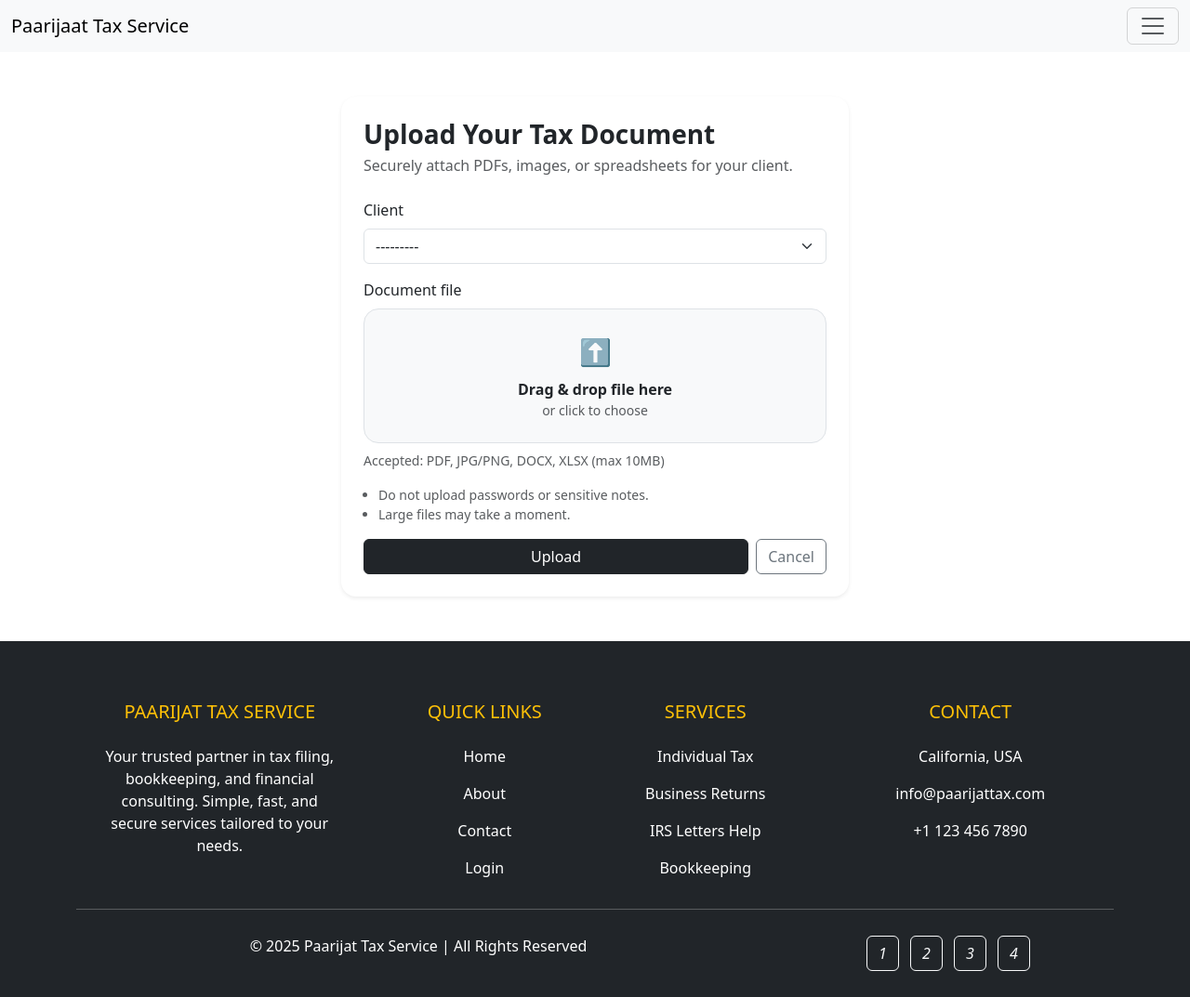
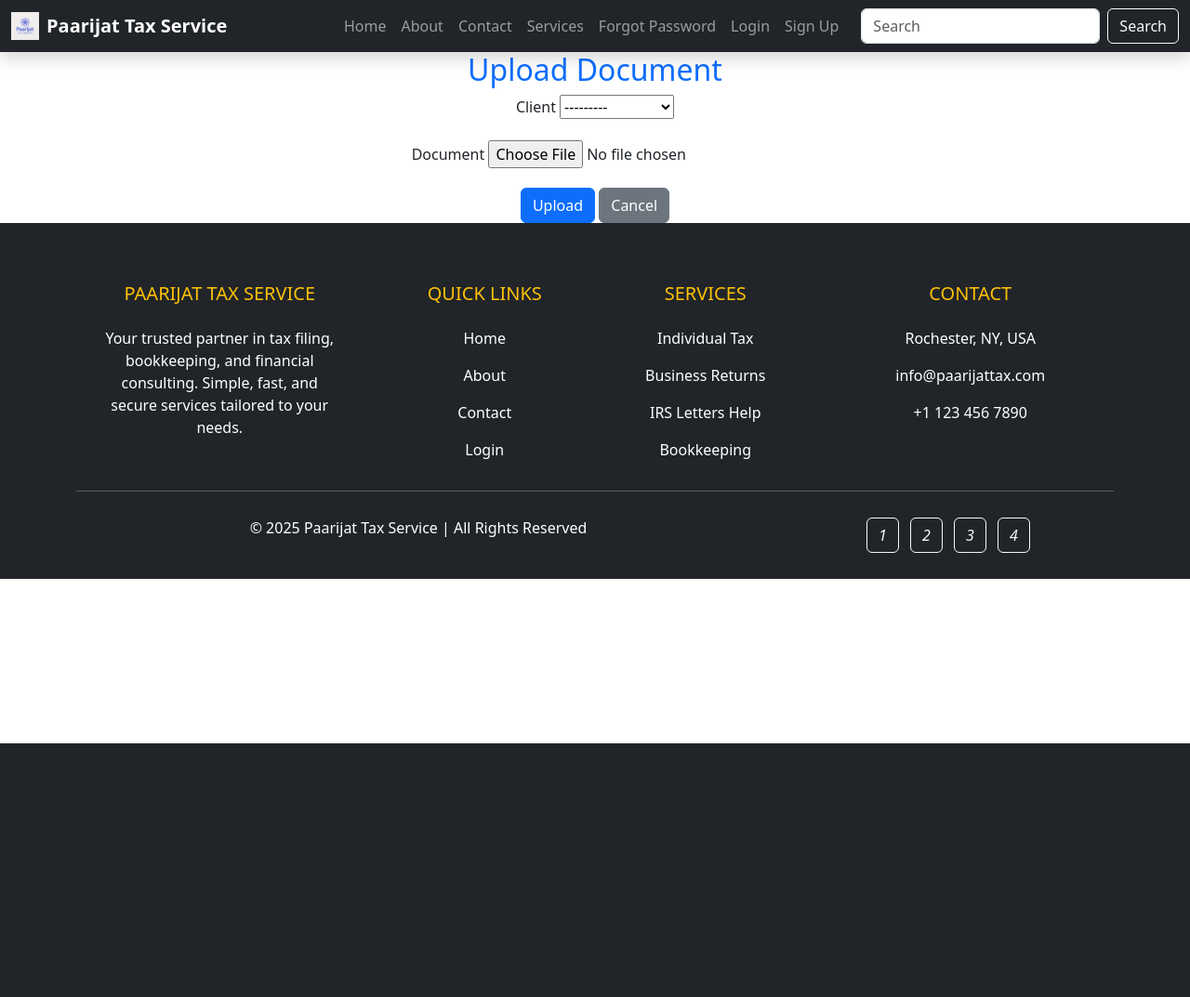
Before and after one commit to nrasaily/django-campstone-ch56, a Django app: page /upload/ in a window 1280 px wide. Shown: the whole page at 93% size. After the commit the page ends 800 px from the top, so only its background shows below. Run offline with Django 4.2, Linux system fonts and the light colour scheme; data comes from the database, SQL or seed files in the repository; both versions use the stored data as it was after the commit; parts of the project's set-up code (start-up, migrations or seed data) failed here and were passed over; some libraries are stand-ins or nearby versions.

Commit message:
small UI changes made

```diff
--- a/config/settings.py
+++ b/config/settings.py
@@ -146,6 +146,10 @@ DEFAULT_AUTO_FIELD = 'django.db.models.BigAutoField'
 ACCOUNT_SIGNUP_REDIRECT_URL ="/home/"
 LOGIN_REDIRECT_URL = "/home/"
 
+MEDIA_URL = "/media/"
+MEDIA_ROOT = BASE_DIR / "media"
+
+
 # Email setting for development- show email in the console.
 
 os.environ["SSL_CERT_FILE"] = certifi.where()
--- a/templates/base.html
+++ b/templates/base.html
@@ -55,7 +55,7 @@
 
         <div class="col-md-4 col-lg-3 col-xl-3 mx-auto mt-3">
           <h5 class="text-uppercase mb-4 font-weight-bold text-warning">Contact</h5>
-          <p><i class="fas fa-home mr-3"></i> California, USA</p>
+          <p><i class="fas fa-home mr-3"></i> Rochester, NY, USA</p>
           <p><i class="fas fa-envelope mr-3"></i> info@paarijattax.com</p>
           <p><i class="fas fa-phone mr-3"></i> +1 123 456 7890</p>
         </div>
--- a/templates/navbar.html
+++ b/templates/navbar.html
@@ -1,73 +1,38 @@
-<nav class="navbar bg-body-tertiary fixed-top">
+{% load static %}
 
+<nav class="navbar navbar-expand-lg navbar-dark bg-dark fixed-top shadow">
   <div class="container-fluid">
-    <a class="navbar-brand" href="{% url 'root' %}">Paarijaat Tax Service</a>
-    <button class="navbar-toggler" type="button" data-bs-toggle="offcanvas" data-bs-target="#offcanvasNavbar"
-      aria-controls="offcanvasNavbar" aria-label="Toggle navigation">
+    <a class="navbar-brand fw-bold d-flex align-items-center" href="{% url 'root' %}">
+  <img src="{% static 'images/logo.png' %}" alt="Logo" width="30" height="30" class="d-inline-block align-text-top me-2">
+  Paarijat Tax Service
+</a>
+
+    <button class="navbar-toggler" type="button" data-bs-toggle="collapse" data-bs-target="#mainNavbar"
+      aria-controls="mainNavbar" aria-expanded="false" aria-label="Toggle navigation">
       <span class="navbar-toggler-icon"></span>
     </button>
-    <div class="offcanvas offcanvas-end" tabindex="-1" id="offcanvasNavbar" aria-labelledby="offcanvasNavbarLabel">
-      <div class="offcanvas-header">
-        <h5 class="offcanvas-title" id="offcanvasNavbarLabel">Capstone</h5>
-        <button type="button" class="btn-close" data-bs-dismiss="offcanvas" aria-label="Close"></button>
-      </div>
-      <div class="offcanvas-body">
-        <ul class="navbar-nav justify-content-end flex-grow-1 pe-3">
-          <li class="nav-item">
-            <a class="nav-link active" aria-current="page" href="{% url 'home' %}">Home</a>
-          </li>
-          <li class="nav-item">
-            <a class="nav-link" href="{% url 'about' %}">About</a>
-          </li>
-          <li class="nav-item">
-            <a class="nav-link" href="{% url 'contact' %}">Contact</a>
-          </li>
-          <li class="nav-item">
-            <a class="nav-link" href="{% url 'service:list' %}">Services</a>
-          </li>
+    <div class="collapse navbar-collapse" id="mainNavbar">
+      <ul class="navbar-nav ms-auto mb-2 mb-lg-0">
         {% if user.is_authenticated %}
-          <li class="nav-item">
-            <a class="nav-link" href="{% url 'upload' %}">Upload Document</a>
-          </li>
-
-
-          <li class="nav-item">
-            <a class="nav-link" href="{% url 'password_change' %}">Change Password</a>
-          </li>
-
-          <li class="nav-item">
-            <a href="{% url 'logout' %}" class="nav-link">Logout</a>
-          </li>
+        <li class="nav-item"><a class="nav-link" href="{% url 'upload' %}">Upload documents</a></li>
+        <li class="nav-item"><a class="nav-link" href="{% url 'password_change' %}">Change Password</a></li>
+        <li class="nav-item"><a class="nav-link" href="{% url 'logout' %}">Logout</a></li>
         {% else %}
-          <li class="nav-item">
-            <a class="nav-link" href="{% url 'login' %}">Login</a>
-          </li>
-          <li class="nav-item">
-            <a class="nav-link" href="{% url 'signup' %}">Sign Up</a>
-          </li>
+        <li class="nav-item"><a class="nav-link" href="{% url 'home' %}">Home</a></li>
+        <li class="nav-item"><a class="nav-link" href="{% url 'about' %}">About</a></li>
+        <li class="nav-item"><a class="nav-link" href="{% url 'contact' %}">Contact</a></li>
+        <li class="nav-item"><a class="nav-link" href="{% url 'service:list' %}">Services</a></li>
         <li class="nav-item">
             <a class="nav-link" href="{% url 'password_reset_request' %}">Forgot Password</a>
         </li>
+        <li class="nav-item"><a class="nav-link" href="{% url 'login' %}">Login</a></li>
+        <li class="nav-item"><a class="nav-link" href="{% url 'signup' %}">Sign Up</a></li>
         {% endif %}
-          <li class="nav-item dropdown">
-            <a class="nav-link dropdown-toggle" href="#" role="button" data-bs-toggle="dropdown" aria-expanded="false">
-              Dropdown
-            </a>
-            <ul class="dropdown-menu">
-              <a class="nav-link" href="{% url 'upload' %}">Upload Document</a>
-              <li><a class="dropdown-item" href="#">Another action</a></li>
-              <li>
-                <hr class="dropdown-divider">
-              </li>
-              <li><a class="dropdown-item" href="#">Something else here</a></li>
       </ul>
-          </li>
-        </ul>
-        <form class="d-flex mt-3" role="search">
-          <input class="form-control me-2" type="search" placeholder="Search" aria-label="Search" />
-          <button class="btn btn-outline-success" type="submit">Search</button>
+      <form class="d-flex ms-lg-3">
+        <input class="form-control me-2" type="search" placeholder="Search">
+        <button class="btn btn-outline-light">Search</button>
       </form>
     </div>
   </div>
-  </div>
 </nav>
--- a/templates/pages/about.html
+++ b/templates/pages/about.html
@@ -11,9 +11,9 @@ About me
   <div class="container">
     <div class="row align-items-center mb-4">
       <div class="col-md-6">
-        <h2 class="text-primary">About Paarijat Tax Service</h2>
-        <p class="lead">At Paarijat Tax Service, we believe tax filing should be simple, stress-free, and affordable. Founded with a mission to empower individuals, families, and small businesses with trusted tax solutions, our team combines experience with personalized care.</p>
-        <p>Whether you're filing a simple return or managing complex business taxes, we work with dedication, transparency, and a human touch. Our goal is to help you save time, money, and headaches—so you can focus on what matters most.</p>
+        <h2 class="text-primary text-center">About Paarijat Tax Service</h2>
+        <p class="lead text-center">At Paarijat Tax Service, we believe tax filing should be simple, stress-free, and affordable. Founded with a mission to empower individuals, families, and small businesses with trusted tax solutions, our team combines experience with personalized care.</p>
+        <p class="lead text-center">Whether you're filing a simple return or managing complex business taxes, we work with dedication, transparency, and a human touch. Our goal is to help you save time, money, and headaches—so you can focus on what matters most.</p>
       </div>
       <div class="col-md-6 text-center">
         <img src="{% static './images/logo.png' %}" alt="Paarijat Tax Service" class="img-fluid rounded shadow-sm" style="max-height: 300px;">
--- a/templates/pages/home.html
+++ b/templates/pages/home.html
@@ -28,7 +28,7 @@ Welcome
 {% load static %}
 <section class="py-5 bg-light">
   <div class="container text-center">
-    <h2 class="text-primary mb-4">What We Offer</h2>
+    <h2 class="text-primary mb-4">We Offer free e-filing and payment before tax return date.</h2>
     <div class="row">
 
       <div class="col-md-4 mb-4">
--- a/templates/service/service.html
+++ b/templates/service/service.html
@@ -2,9 +2,9 @@
 {% block title %}Services{% endblock title %}
 
 {% block content %}
-<header class="mb-4">
-  <h1 class="h3 mb-1">Our Services</h1>
-  <p class="text-secondary">Clear pricing. Fast filing. Expert Support.</p>
+<header class="mb-4 mt-5 text-center text-primary">
+  <h1 class="h3 ">Our Services</h1>
+  <p class="text-center">Clear pricing. Fast filing. Expert Support.</p>
 </header>
 
 <div class="row g-4">
--- a/templates/upload_document.html
+++ b/templates/upload_document.html
@@ -1,106 +1,28 @@
 {% extends "base.html" %}
 {% block title %}Upload Document{% endblock %}
 
+{% block content %}
+<div class="container mt-5 text-center">
+  <h2 class="text-primary">Upload Document</h2>
 
+  <form method="post" enctype="multipart/form-data">
+    {% csrf_token %}
+    {{ form.non_field_errors }}
 
-{% block content %}
-<div class="container py-5">
-  <div class="row justify-content-center">
-    <div class="col-md-7 col-lg-6">
-      <div class="card shadow-sm border-0 rounded-4">
-        <div class="card-body p-4">
-
-          <h3 class="fw-bold mb-1">Upload Your Tax Document</h3>
-          <p class="text-muted mb-4">Securely attach PDFs, images, or spreadsheets for your client.</p>
-
-          <form method="post" enctype="multipart/form-data" novalidate>
-            {% csrf_token %}
-
-            {% if form.non_field_errors %}
-              <div class="alert alert-danger small mb-3">{{ form.non_field_errors }}</div>
-            {% endif %}
-
-            <!-- Client -->
     <div class="mb-3">
       <label for="id_client" class="form-label">Client</label>
       {{ form.client }}
-              {% if form.client.errors %}<div class="text-danger small">{{ form.client.errors.0 }}</div>{% endif %}
+      {{ form.client.errors }}
     </div>
 
-            <!-- File -->
     <div class="mb-3">
-              <label for="id_document" class="form-label">Document file</label>
-
-              <div id="dropZone" class="border rounded-4 p-4 bg-light d-flex flex-column align-items-center text-center">
-                <div class="mb-2" style="font-size:1.75rem;">⬆️</div>
-                <div class="fw-semibold">Drag & drop file here</div>
-                <div class="text-muted small">or click to choose</div>
-                {{ form.document }}
+      <label for="id_document" class="form-label">Document</label>
+      {{ form.document_file }}
+      {{ form.document.errors }}
     </div>
 
-              <div id="fileHint" class="text-muted small mt-2">
-                Accepted: PDF, JPG/PNG, DOCX, XLSX (max 10MB)
+    <button type="submit" class="btn btn-primary">Upload</button>
+    <a href="{% url 'home' %}" class="btn btn-secondary">Cancel</a>
+  </form>
 </div>
-
-              {% if form.document.errors %}<div class="text-danger small mt-2">{{ form.document.errors.0 }}</div>{% endif %}
-            </div>
-
-            <ul class="small text-muted mb-3 ps-3">
-              <li>Do not upload passwords or sensitive notes.</li>
-              <li>Large files may take a moment.</li>
-            </ul>
-
-            <div class="d-flex gap-2">
-              <button type="submit" class="btn btn-dark flex-grow-1">Upload</button>
-              <a href="{% url 'home' %}" class="btn btn-outline-secondary">Cancel</a>
-            </div>
-          </form>
-
-        </div>
-      </div>
-    </div>
-  </div>
-</div>
-
-<!-- Light behavior: style widgets + drag & drop + filename preview -->
-<script>
-  // Add Bootstrap styles to widgets (if not already set in forms.py)
-  const client = document.getElementById('id_client');
-  const fileInput = document.getElementById('id_document') || document.querySelector('input[type=file]');
-  if (client && !client.classList.contains('form-select')) client.classList.add('form-select');
-  if (fileInput) fileInput.classList.add('form-control');
-
-  // Clickable drop zone + DnD
-  const drop = document.getElementById('dropZone');
-  const hint = document.getElementById('fileHint');
-
-  if (drop && fileInput) {
-    // Hide native input visually but keep it accessible for screen readers
-    fileInput.style.position = 'absolute';
-    fileInput.style.opacity = 0;
-    fileInput.style.width = 0;
-    fileInput.style.height = 0;
-
-    drop.addEventListener('click', () => fileInput.click());
-    ['dragenter','dragover'].forEach(evt =>
-      drop.addEventListener(evt, e => { e.preventDefault(); drop.classList.add('border-dark'); })
-    );
-    ['dragleave','drop'].forEach(evt =>
-      drop.addEventListener(evt, e => { e.preventDefault(); drop.classList.remove('border-dark'); })
-    );
-    drop.addEventListener('drop', e => {
-      if (e.dataTransfer.files.length) {
-        fileInput.files = e.dataTransfer.files;
-        updateHint();
-      }
-    });
-    fileInput.addEventListener('change', updateHint);
-
-    function updateHint(){
-      const f = fileInput.files[0];
-      hint.textContent = f ? `Selected: ${f.name} (${Math.round(f.size/1024)} KB)` :
-      'Accepted: PDF, JPG/PNG, DOCX, XLSX (max 10MB)';
-    }
-  }
-</script>
 {% endblock %}
--- a/users/urls.py
+++ b/users/urls.py
@@ -1,5 +1,6 @@
 from django.urls import path
 from .views import password_reset_request
+from .views import upload_document
 
 from django.contrib.auth import views as auth_views
 
@@ -17,4 +18,5 @@ urlpatterns = [
   path('password_change/done/',
   auth_views.PasswordChangeDoneView.as_view(template_name='users/password_change_done.html'),
   name='password_change_done'),
+  path("documents/upload/", upload_document, name="upload_document"),
 ]
```
Also changed, not shown: templates/pages/contact.html (+4 -15 lines), templates/pages/signup.html (+26 -10 lines), templates/users/password_change.html (+1 -6 lines), templates/users/password_reset_request.html (+6 -6 lines), users/forms.py (added, +17 -0 lines), users/models.py (+15 -1 lines), users/views.py (+12 -0 lines), db.sqlite3. Lines whose indentation alone changed are shown as unchanged.
